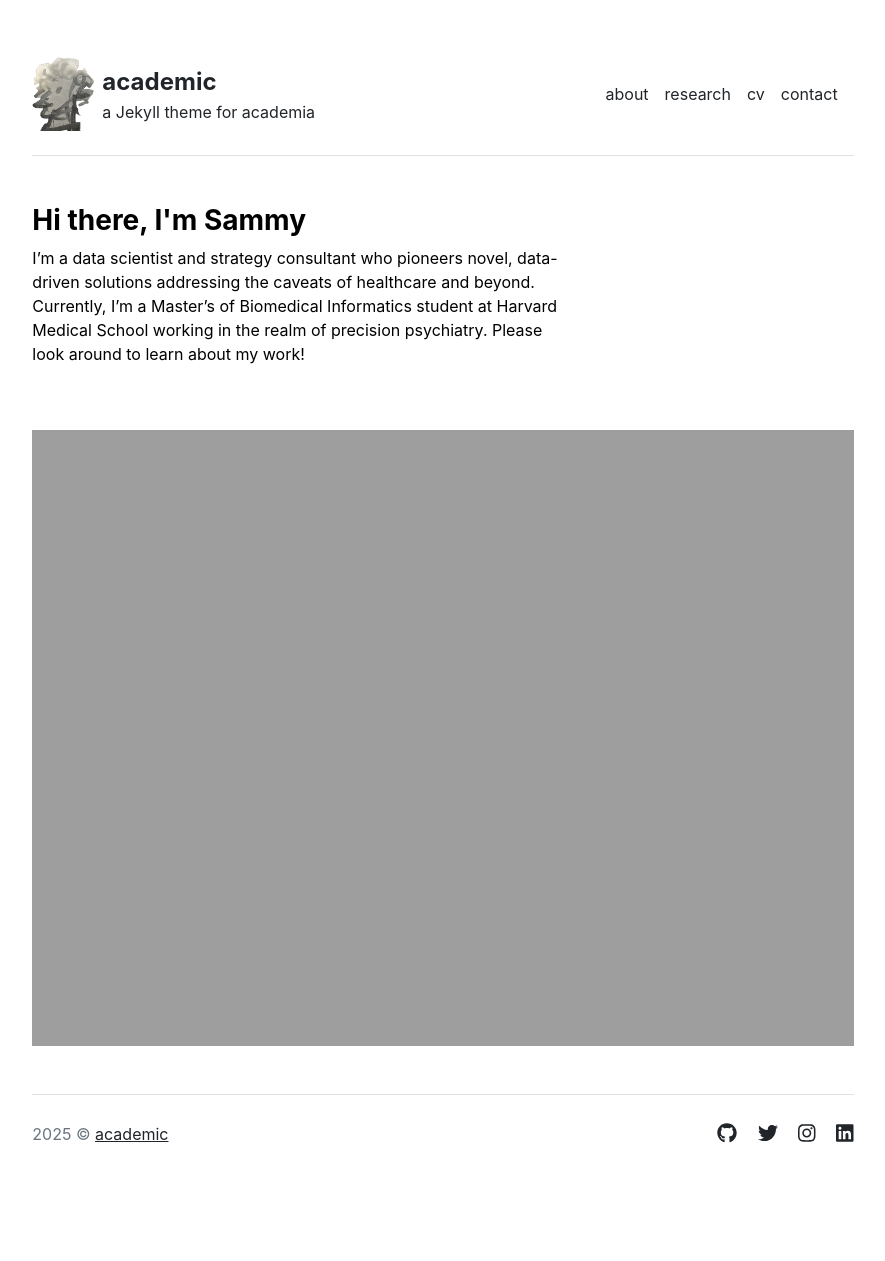
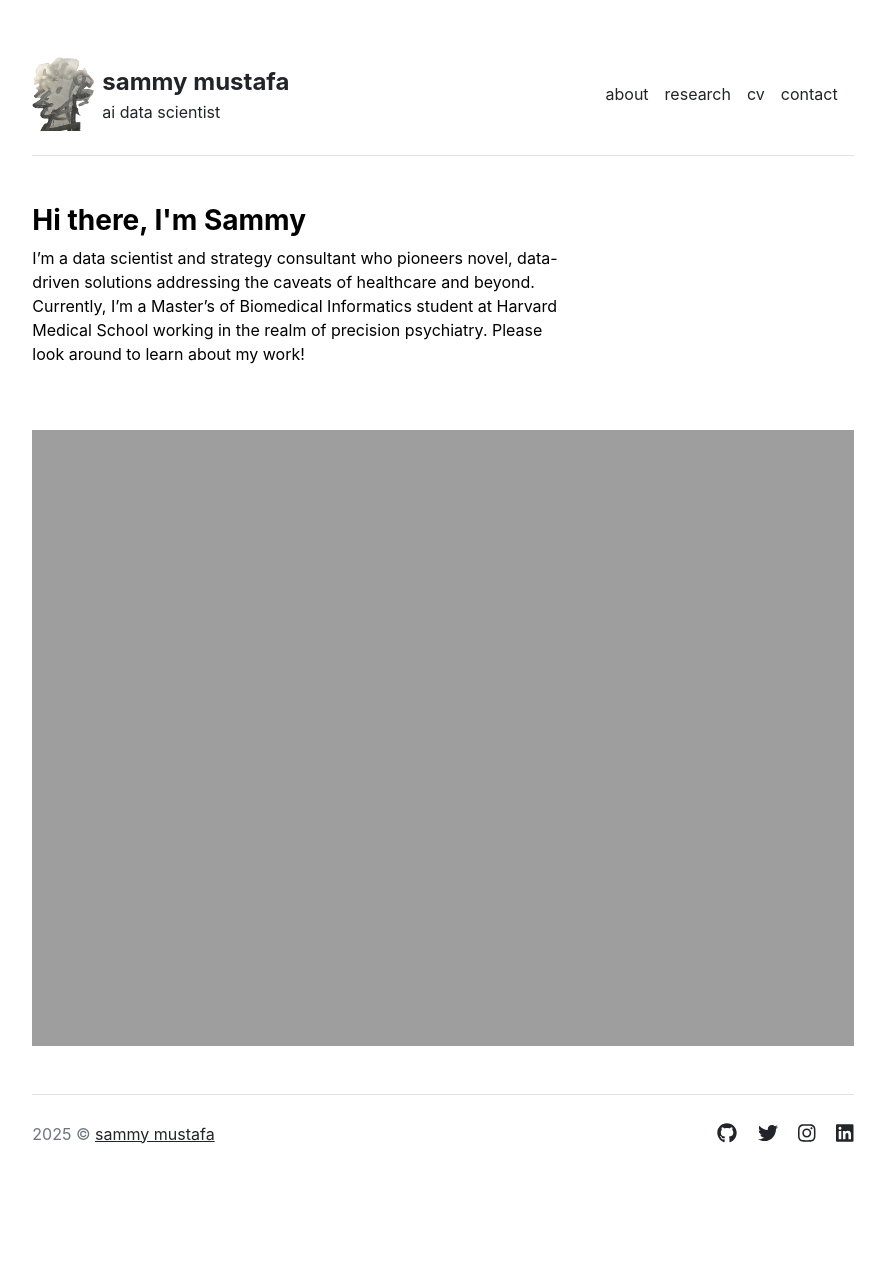
Before and after one commit to sammymustafa/personal-website, a Jekyll site: the page built from index.md, in a window 1280 px wide. Shown: the whole page, without its empty margins (197-1082 px from the left). Built offline with Jekyll 4.4.1, drawn with Linux system fonts in a browser that asks for light colours.

Commit message:
updated title

```diff
--- a/_config.yml
+++ b/_config.yml
@@ -1,5 +1,5 @@
-url: "" # the base hostname & protocol for your site, e.g. http://example.com
-baseurl: "" # the subpath of your site, e.g. /blog
-title: "academic" # the name of your site, e.g. ACME Corp.
-description: "a Jekyll theme for academia"
+url: "sammymustafa.com"
+baseurl: ""
+title: "sammy mustafa" # name of your site
+description: "ai data scientist"
 remote_theme: academic-jekyll-theme
```
